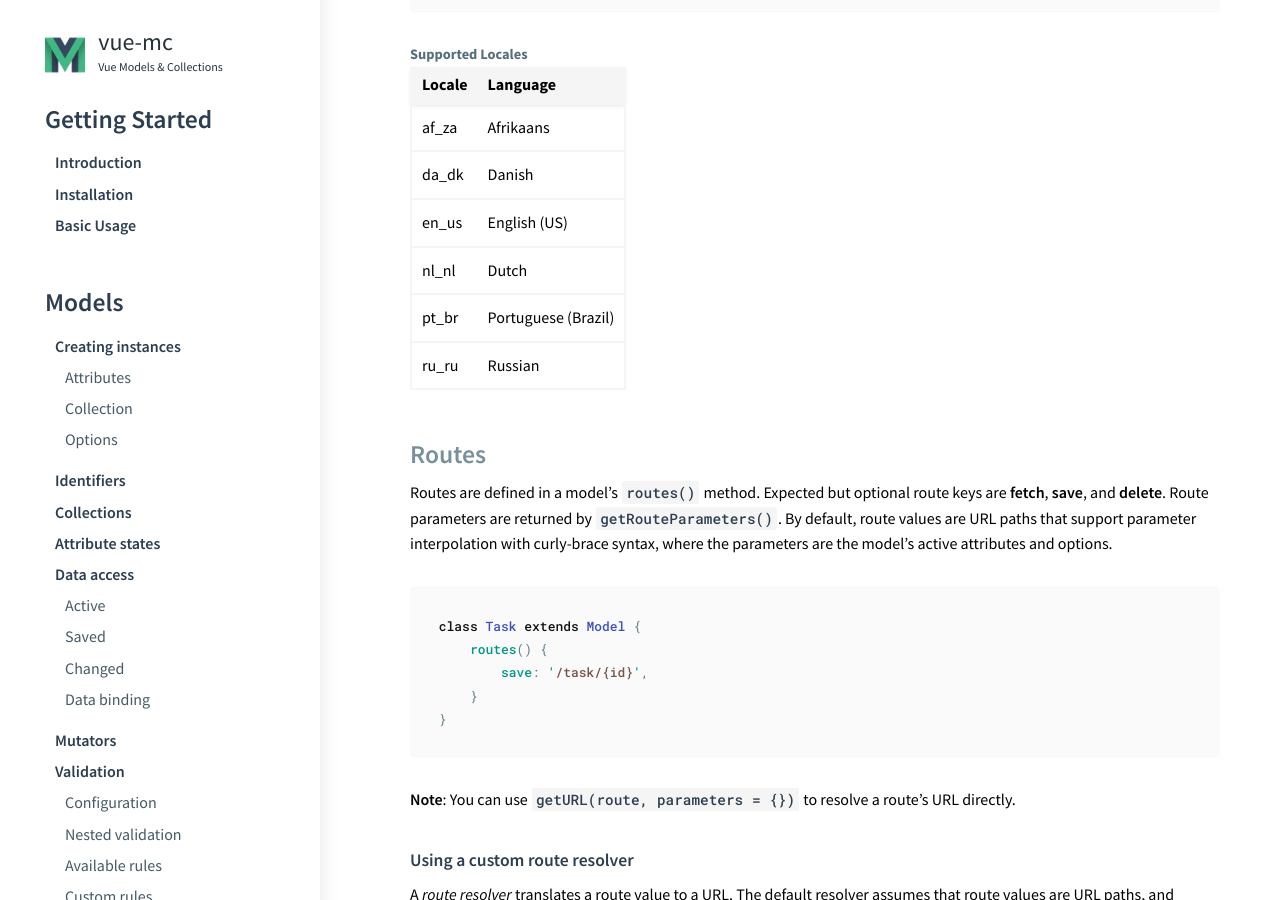
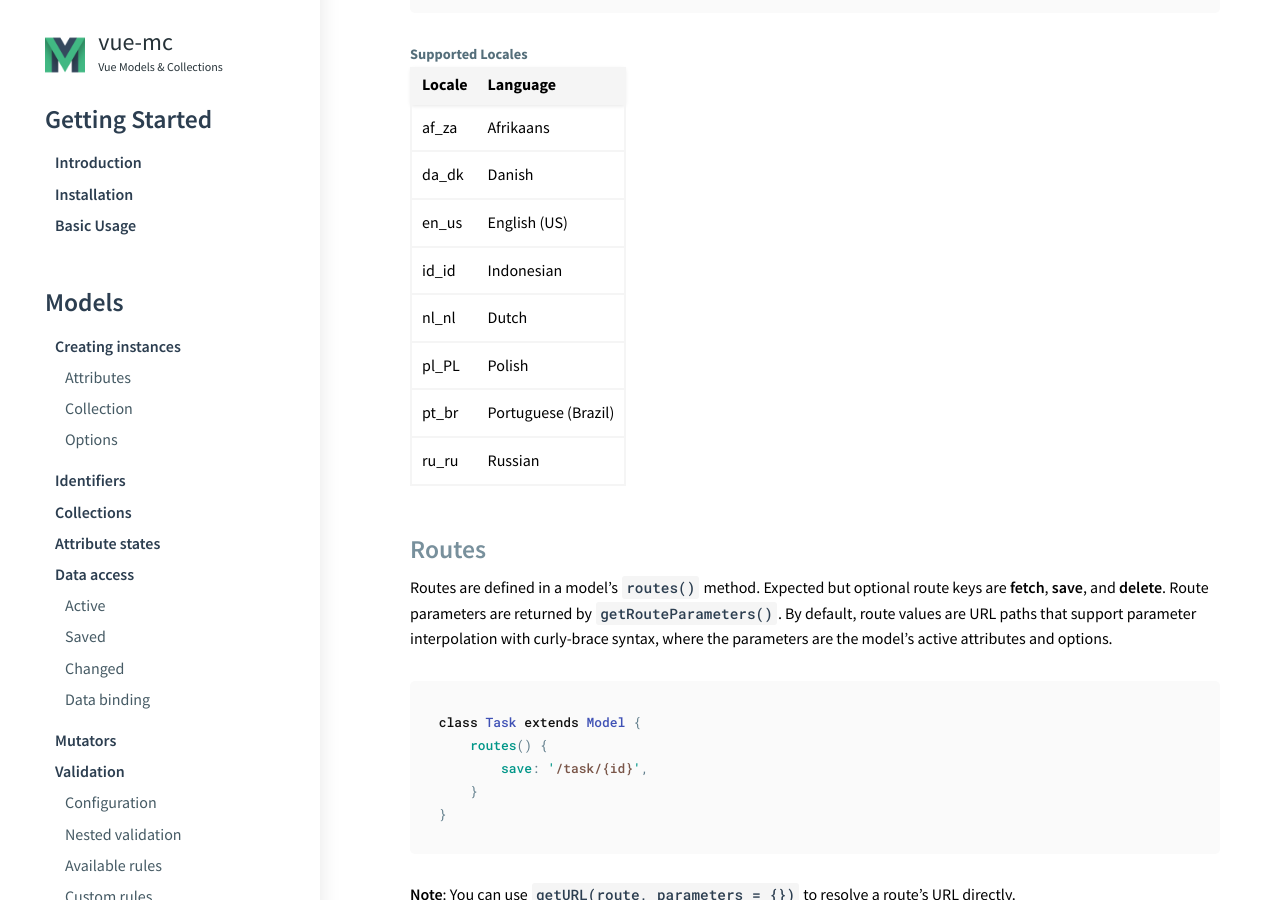
Before and after one commit to FiguredLimited/vue-mc, a Jekyll site: the page built from docs/templates/main.md, in a window 1280 px wide and 900 px high, scrolled down 20099 px. Built offline with Jekyll 4.4.1, drawn with Linux system fonts in a browser that asks for light colours.

Commit message:
Updated locales in docs

```diff
--- a/docs/_includes/models.md
+++ b/docs/_includes/models.md
@@ -817,7 +817,11 @@ validation.messages.register(pack);
 |--------+---------------------|
 | en_us  | English (US)        |
 |--------+---------------------|
+| id_id  | Indonesian          |
+|--------+---------------------|
 | nl_nl  | Dutch               |
+|--------+---------------------|
+| pl_PL  | Polish              |
 |--------+---------------------|
 | pt_br  | Portuguese (Brazil) |
 |--------+---------------------|
```
